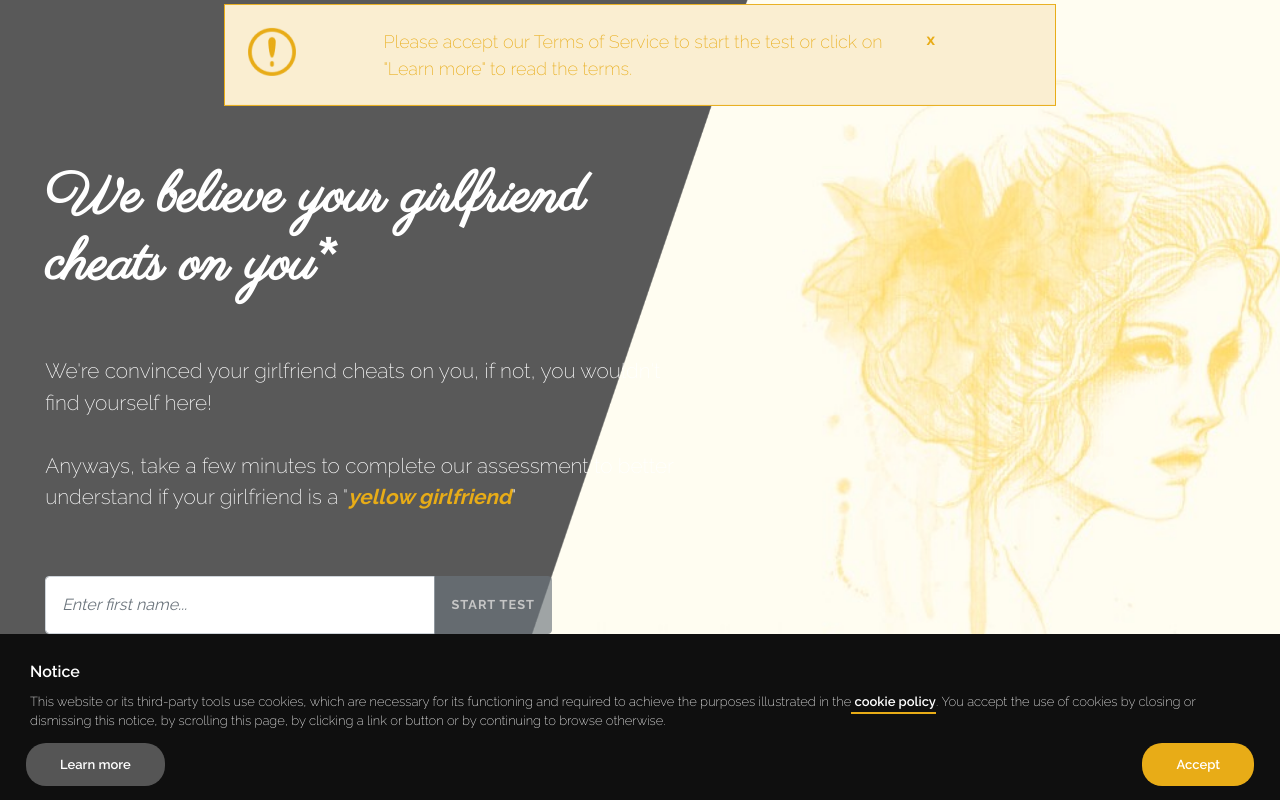
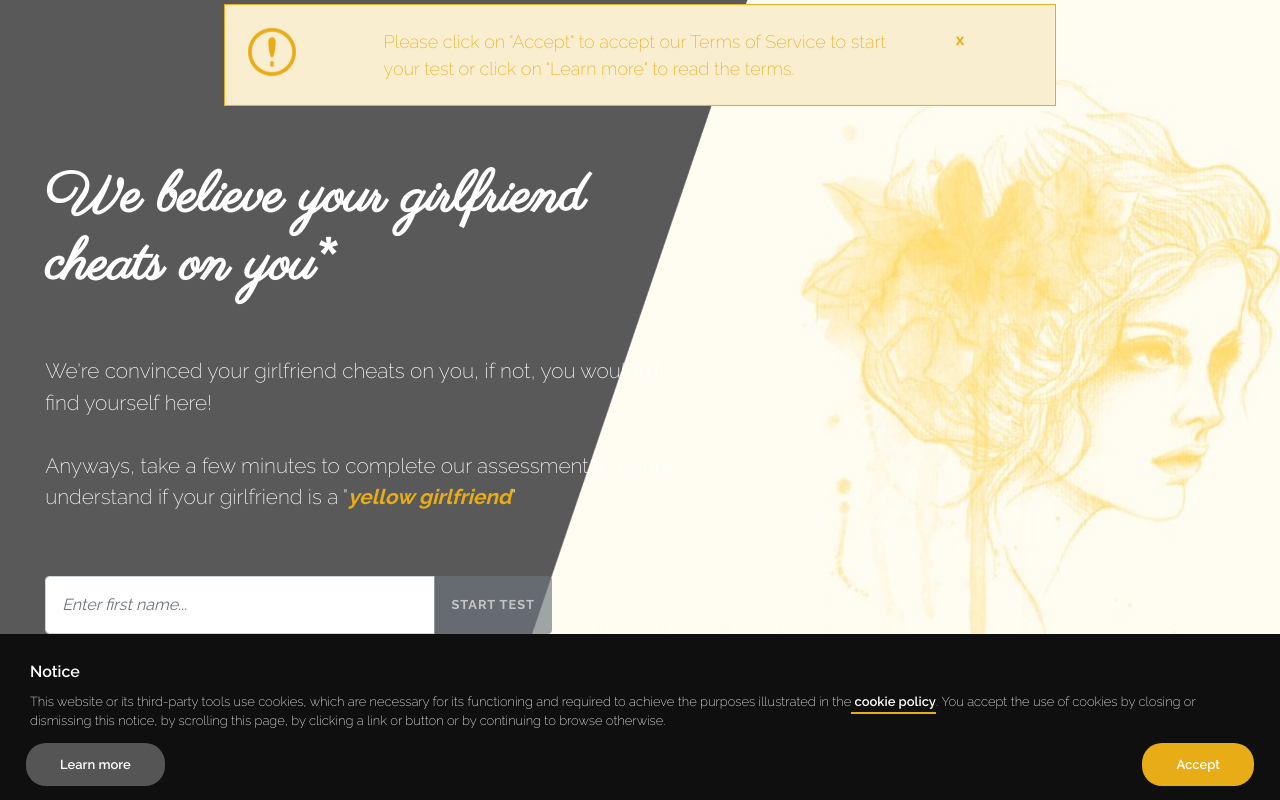
Before and after one commit to Eunit99/YellowGirlfriend-React, a React (Create React App) app: page / in a window 1280 px wide. Both pictures are taken after a click on the element "Learn more". Built offline with nearby package versions, Linux system fonts and the light colour scheme.

Commit message:
Setup of visitor input field to shake when empty and user closes the suggestion done

```diff
--- a/src/components/AppContainer/AppContainer.js
+++ b/src/components/AppContainer/AppContainer.js
@@ -21,6 +21,7 @@ class AppContainer extends Component {
       isSuggestAcceptCookiesDisplayed: false, // Hide acceptance of cookie by default
       isSuggestInputNameDisplayed: false, // Hide suggestion to enter name by default
       shakeCookieSuggestion: false, // Do not shake acceptance of cookie by default
+      shakeVisitorInputNameField: false, // Do not shake visitor input field by default
     }
     this.appStarterButton = this.appStarterButton.bind(this);
     this.onChangeHandler = this.onChangeHandler.bind(this);
@@ -104,8 +105,16 @@ class AppContainer extends Component {
   closeInfoInputName =() => {
     this.setState({
       isSuggestInputNameDisplayed: false, // Hide acceptance of suggestion to enter name when close is clicked
+    })
 
-    })
+    // If input field for name is still empty and visitor clicks close info btn
+    if (this.state.isSuggestInputNameDisplayed) {
+      this.setState({
+        shakeVisitorInputNameField: true, // Shake visitor input field
+      })
+
+      console.log(`Applied shake to visitor name input field`)
+    }
   }
 
   closeInfoCookies = () => {
@@ -138,6 +147,7 @@ class AppContainer extends Component {
                   isSuggestAcceptCookiesDisplayed={this.state.isSuggestAcceptCookiesDisplayed}
                   isSuggestInputNameDisplayed={this.state.isSuggestInputNameDisplayed}
                   shakeCookieSuggestion={this.state.shakeCookieSuggestion}
+                  shakeVisitorInputNameField={this.state.shakeVisitorInputNameField}
                 />
 
                 <Messages
--- a/src/components/AppContainer/skweyed/Skweyed.js
+++ b/src/components/AppContainer/skweyed/Skweyed.js
@@ -22,6 +22,7 @@ class Skweyed extends Component {
           closeInfoCookies={this.props.closeInfoCookies}
           closeInfoInputName={this.props.closeInfoInputName}
           shakeCookieSuggestion={this.props.shakeCookieSuggestion}
+          shakeVisitorInputNameField={this.props.shakeVisitorInputNameField}
         />
         <SocialIconsContainer />
       </div>
--- a/src/components/AppContainer/skweyed/components/HeroTextContainer.js
+++ b/src/components/AppContainer/skweyed/components/HeroTextContainer.js
@@ -61,6 +61,7 @@ class HeroTextContainer extends Component {
           onChangeHandler={this.props.onChangeHandler}
           visitorName={this.props.visitorName}
           appStarterButton={this.props.appStarterButton}
+          shakeVisitorInputNameField={this.props.shakeVisitorInputNameField}
         />
 
         <CookiesConsent
--- a/src/components/AppContainer/skweyed/components/WelcomeInputContainer.js
+++ b/src/components/AppContainer/skweyed/components/WelcomeInputContainer.js
@@ -1,17 +1,19 @@
 import React, { Component } from 'react';
 import AppStarterButton from './welcomeInputContainer/AppStarterButton';
 import AppStarterInput from './welcomeInputContainer/AppStarterInput';
+import '../../../AppContainer/assets/css/animate.min.css'
 
 class WelcomeInputContainer extends Component {
 
 
   render() {
+
     return(
       <div className="input-group input-group--intro">
-
         <AppStarterInput
           onChangeHandler={this.props.onChangeHandler}
           visitorName={this.props.visitorName}
+          shakeVisitorInputNameField={this.props.shakeVisitorInputNameField}
         />
 
         <AppStarterButton
--- a/src/components/AppContainer/skweyed/components/welcomeInputContainer/AppStarterInput.js
+++ b/src/components/AppContainer/skweyed/components/welcomeInputContainer/AppStarterInput.js
@@ -3,11 +3,11 @@ import React, { Component } from 'react';
 class WelcomeInputContainer extends Component {
 
   render() {
+    let shakeVisitorInputNameField = this.props.shakeVisitorInputNameField;
 
-    return (
-      <input
+    return (<input
           type="text"
-        className="form-control"
+          className={`form-control animated ${shakeVisitorInputNameField ? "shake" : ""}`}
           placeholder="Enter first name..."
           aria-label="Enter first name..."
           aria-describedby="submit-button"
@@ -19,5 +19,4 @@ class WelcomeInputContainer extends Component {
   }
 }
 
-
 export default WelcomeInputContainer;
--- a/src/components/AppContainer/usefulinfo/assets/UsefulInfo.css
+++ b/src/components/AppContainer/usefulinfo/assets/UsefulInfo.css
@@ -23,11 +23,13 @@
   text-decoration: none;
   font-weight: bold;
   cursor: pointer;
+  text-align: right;
+  float: right;
 }
 
 @media screen and (min-width: 480px) and (max-width: 768px) {
   .info-container {
-    width: 94%;
+    width: 90%;
     position: fixed;
     top: 2vh;
     left: 0;
@@ -37,8 +39,6 @@
 
   .info-text {
     font-size: large;
-    float: right;
-    text-align: right;
   }
 }
 
--- a/src/components/AppContainer/usefulinfo/components/suggestacceptcookies/suggestAcceptCookies.js
+++ b/src/components/AppContainer/usefulinfo/components/suggestacceptcookies/suggestAcceptCookies.js
@@ -13,7 +13,7 @@ class SuggestAcceptCookies extends Component {
 
     // For development use only
     // console.log(`isSuggestAcceptCookiesDisplayed? ${isSuggestAcceptCookiesDisplayed}`)
-    console.log(`shakeCookieSuggestion? ${shakeCookieSuggestion}`)
+    // console.log(`shakeCookieSuggestion? ${shakeCookieSuggestion}`)
 
     return (
       <div className="contain">
@@ -36,7 +36,7 @@ class SuggestAcceptCookies extends Component {
 
               <div className="col-8">
                 <span className="info-text">
-                  Please accept our Terms of Service to start the test or click on "Learn more" to read the terms.
+                  Please click on "Accept" to accept our Terms of Service to start your test or click on "Learn more" to read the terms.
                 </span>
               </div>
 
```
Lines whose indentation alone changed are shown as unchanged.
